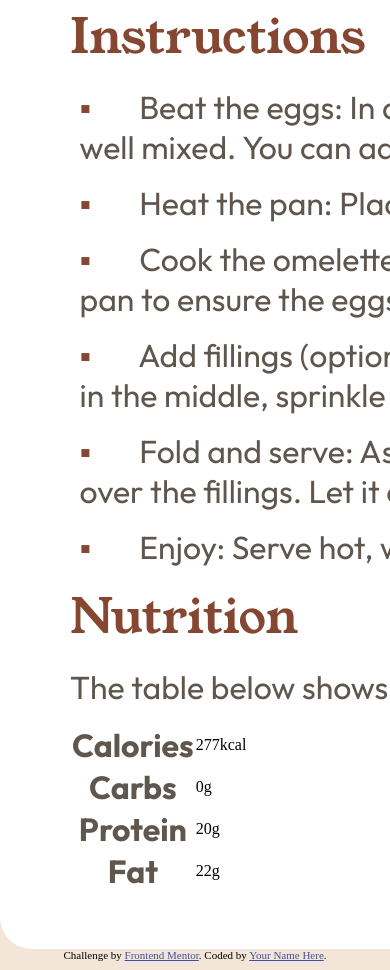
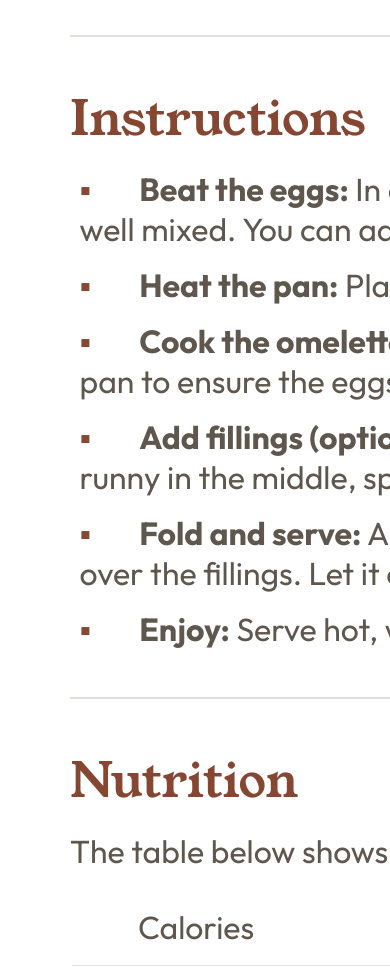
Before and after one commit to vitchet/fm-recipepagemain, a plain HTML site: page index.html in a window 390 px wide. Shown: the part 1794-2764 px from the top of the page. Drawn offline with Linux system fonts and the light colour scheme.

Commit message:
Finished non-responsive version.

```diff
--- a/css/style.css
+++ b/css/style.css
@@ -25,7 +25,7 @@ body {
 
 main {
     width: 1440px;
-    margin: 6rem auto 0;
+    margin: 6rem auto;
     padding: 3.5rem 0;
     background-color: var(--white-color);
     border-radius: 2rem;
@@ -40,6 +40,15 @@ main > header img {
     display: block;
     margin: 0 auto 3rem;
     border-radius: 1rem;
+}
+
+footer {
+    margin: 2rem auto;
+    text-align: center;
+}
+
+footer a {
+    color: hsl(228, 45%, 44%);
 }
 
 .prep-time {
@@ -83,7 +92,12 @@ li {
     padding-left: 0.3em;
 }
 
-li, p, th {
+hr {
+    margin: 3rem 0;
+    border: 1px solid var(--light-grey-color);
+}
+
+li, p {
     margin: 1rem 0;
     color: var(--wenge-brown-color);
     font-family: Outfit, "sans-serif";
@@ -104,11 +118,30 @@ header li::before {
     color: var(--dark-raspberry-color);
 }
 
-.attribution {
-    font-size: 11px;
-    text-align: center;
-  }
+table {
+    width: 1330px;
+}
 
-  .attribution a {
-    color: hsl(228, 45%, 44%);
-  }
+tr {
+    display: block;
+    padding: 1rem 4rem;
+    border-bottom: 1px solid var(--light-grey-color);
+}
+
+th, td {
+    width: 37rem;
+    text-align: left;
+    font-family: Outfit, "sans-serif";
+}
+
+th {
+    font-weight: 400;
+    font-size: 2rem;
+    color: var(--wenge-brown-color);
+}
+
+td {
+    font-weight: 600;
+    font-size: 2rem;
+    color: var(--nutmeg-color)
+}
--- a/index.html
+++ b/index.html
@@ -50,39 +50,41 @@
           </li>
         </ul>
       </section>
+      <hr>
       <section id="instructions">
         <header>
           <h2>Instructions</h2>
         </header>
         <ol>
           <li>
-            Beat the eggs: In a bowl, beat the eggs with a pinch of salt and
+            <b>Beat the eggs:</b> In a bowl, beat the eggs with a pinch of salt and
             pepper until they are well mixed. You can add a tablespoon of
             water or milk for a fluffier texture.
           </li>
           <li>
-            Heat the pan: Place a non-stick frying pan over medium heat and
+            <b>Heat the pan:</b> Place a non-stick frying pan over medium heat and
             add butter or oil.
           </li>
           <li>
-            Cook the omelette: Once the butter is melted and bubbling, pour in
+            <b>Cook the omelette:</b> Once the butter is melted and bubbling, pour in
             the eggs. Tilt the pan to ensure the eggs evenly coat the surface.
           </li>
           <li>
-            Add fillings (optional): When the eggs begin to set at the edges
+            <b>Add fillings (optional):</b> When the eggs begin to set at the edges
             but are still slightly runny in the middle, sprinkle your chosen
             fillings over one half of the omelette.
           </li>
           <li>
-            Fold and serve: As the omelette continues to cook, carefully lift
+            <b>Fold and serve:</b> As the omelette continues to cook, carefully lift
             one edge and fold it over the fillings. Let it cook for another
             minute, then slide it onto a plate.
           </li>
           <li>
-            Enjoy: Serve hot, with additional salt and pepper if needed.
+            <b>Enjoy:</b> Serve hot, with additional salt and pepper if needed.
           </li>
         </ol>
       </section>
+      <hr>
       <section id="nutrition">
         <header>
           <h2>Nutrition</h2>
@@ -112,7 +114,7 @@
       </section>
     </article>
   </main>
-  <footer class="attribution">
+  <footer>
     Challenge by
     <a href="https://www.frontendmentor.io?ref=challenge" target="_blank">Frontend Mentor</a>. Coded by <a href="#">Your
       Name Here</a>.
```
